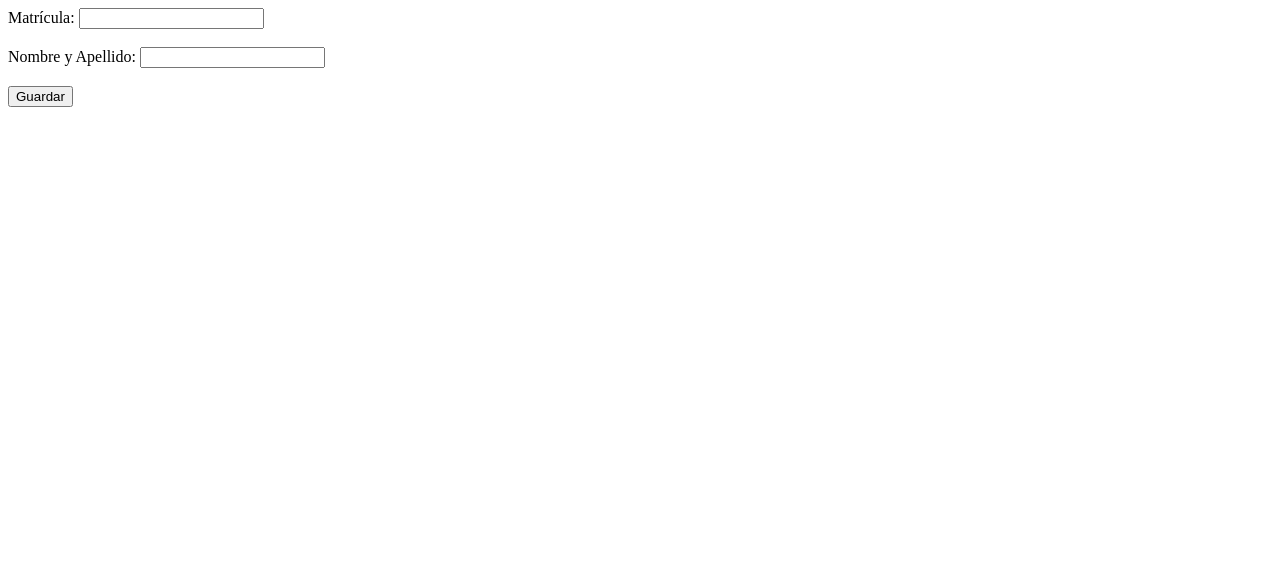
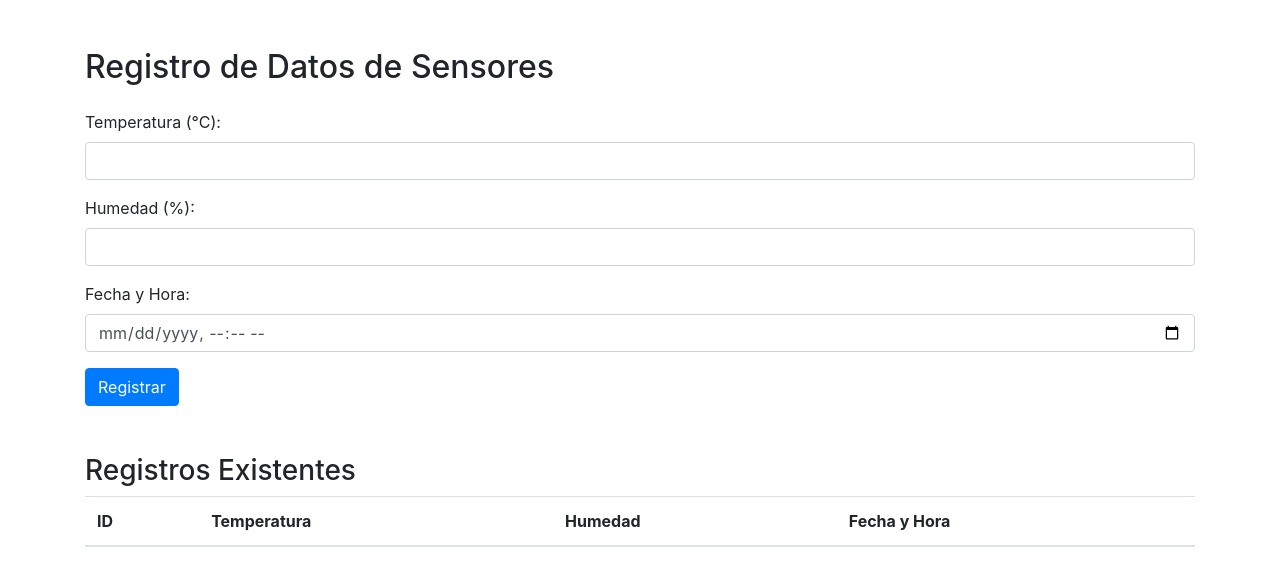
Before and after one commit to Emanuel12042003/Trevi-o, a Flask app: template templates/alumnos.html in a window 1280 px wide. Shown: the top 586 px of the page. Run offline with Flask 2, Linux system fonts and the light colour scheme; the template is opened without the code that fills it, so the values that code supplies are empty; some libraries are stand-ins or nearby versions.

Commit message:
Update alumnos.html

```diff
--- a/templates/alumnos.html
+++ b/templates/alumnos.html
@@ -3,17 +3,129 @@
 <head>
     <meta charset="UTF-8">
     <meta name="viewport" content="width=device-width, initial-scale=1.0">
-    <title>Alumnos</title>
+    <title>Registro de Sensores</title>
+    <!-- Añadimos las librerías JQuery, JQuery Validation y Bootstrap -->
+    <link rel="stylesheet" href="https://stackpath.bootstrapcdn.com/bootstrap/4.5.2/css/bootstrap.min.css">
+    <script src="https://code.jquery.com/jquery-3.6.0.min.js"></script>
+    <script src="https://cdn.jsdelivr.net/jquery.validation/1.19.3/jquery.validate.min.js"></script>
 </head>
 <body>
-    <form action="/alumnos/guardar" method="POST">
-        <label for="matricula">Matrícula:</label>
-        <input type="text" id="matricula" name="txtMatriculaFA" required>
-        <br><br>
-        <label for="nombre">Nombre y Apellido:</label>
-        <input type="text" id="nombre" name="txtNombreApellidoFA" required>
-        <br><br>
-        <button type="submit">Guardar</button>
-    </form>
+    <div class="container mt-5">
+        <h2 class="mb-4">Registro de Datos de Sensores</h2>
+
+        <!-- Formulario de registro -->
+        <form id="registroSensores" novalidate>
+            <!-- Campo oculto para el ID_Log -->
+            <input type="hidden" id="id_log" name="id_log" value="">
+
+            <!-- Campo para Temperatura -->
+            <div class="form-group">
+                <label for="temperatura">Temperatura (°C):</label>
+                <input type="text" class="form-control" id="temperatura" name="temperatura" required>
+            </div>
+
+            <!-- Campo para Humedad -->
+            <div class="form-group">
+                <label for="humedad">Humedad (%):</label>
+                <input type="text" class="form-control" id="humedad" name="humedad" required>
+            </div>
+
+            <!-- Campo para Fecha y Hora -->
+            <div class="form-group">
+                <label for="fecha_hora">Fecha y Hora:</label>
+                <input type="datetime-local" class="form-control" id="fecha_hora" name="fecha_hora" required>
+            </div>
+
+            <!-- Botón de registro -->
+            <button type="submit" class="btn btn-primary">Registrar</button>
+        </form>
+
+        <!-- Tabla para mostrar registros ya existentes -->
+        <h3 class="mt-5">Registros Existentes</h3>
+        <table class="table table-striped">
+            <thead>
+                <tr>
+                    <th>ID</th>
+                    <th>Temperatura</th>
+                    <th>Humedad</th>
+                    <th>Fecha y Hora</th>
+                </tr>
+            </thead>
+            <tbody id="registros">
+                <!-- Los registros existentes se mostrarán aquí -->
+            </tbody>
+        </table>
+    </div>
+
+    <script>
+        $(document).ready(function() {
+            // Validación con JQuery Validation
+            $("#registroSensores").validate({
+                rules: {
+                    temperatura: {
+                        required: true,
+                        number: true,
+                        min: -50,
+                        max: 100
+                    },
+                    humedad: {
+                        required: true,
+                        number: true,
+                        min: 0,
+                        max: 100
+                    },
+                    fecha_hora: {
+                        required: true,
+                        date: true
+                    }
+                },
+                messages: {
+                    temperatura: {
+                        required: "Por favor ingrese la temperatura.",
+                        number: "Ingrese un valor numérico válido.",
+                        min: "La temperatura mínima permitida es -50°C.",
+                        max: "La temperatura máxima permitida es 100°C."
+                    },
+                    humedad: {
+                        required: "Por favor ingrese la humedad.",
+                        number: "Ingrese un valor numérico válido.",
+                        min: "La humedad mínima permitida es 0%.",
+                        max: "La humedad máxima permitida es 100%."
+                    },
+                    fecha_hora: {
+                        required: "Por favor ingrese la fecha y hora.",
+                        date: "Ingrese una fecha y hora válida."
+                    }
+                },
+                submitHandler: function(form) {
+                    let temperatura = $("#temperatura").val();
+                    let humedad = $("#humedad").val();
+                    let fecha_hora = $("#fecha_hora").val();
+
+                    // Hacer un request AJAX al servidor para enviar los datos
+                    $.ajax({
+                        url: "/registrar",
+                        method: "POST",
+                        data: {
+                            temperatura: temperatura,
+                            humedad: humedad,
+                            fecha_hora: fecha_hora
+                        },
+                        success: function(response) {
+                            // Si la respuesta es exitosa, agregar una nueva fila a la tabla
+                            let newRow = `<tr>
+                                <td>${response.id_log}</td>
+                                <td>${response.temperatura} °C</td>
+                                <td>${response.humedad} %</td>
+                                <td>${response.fecha_hora}</td>
+                            </tr>`;
+                            $("#registros").append(newRow);
+                            form.reset();
+                        }
+                    });
+                }
+            });
+        });
+    </script>
 </body>
 </html>
```
